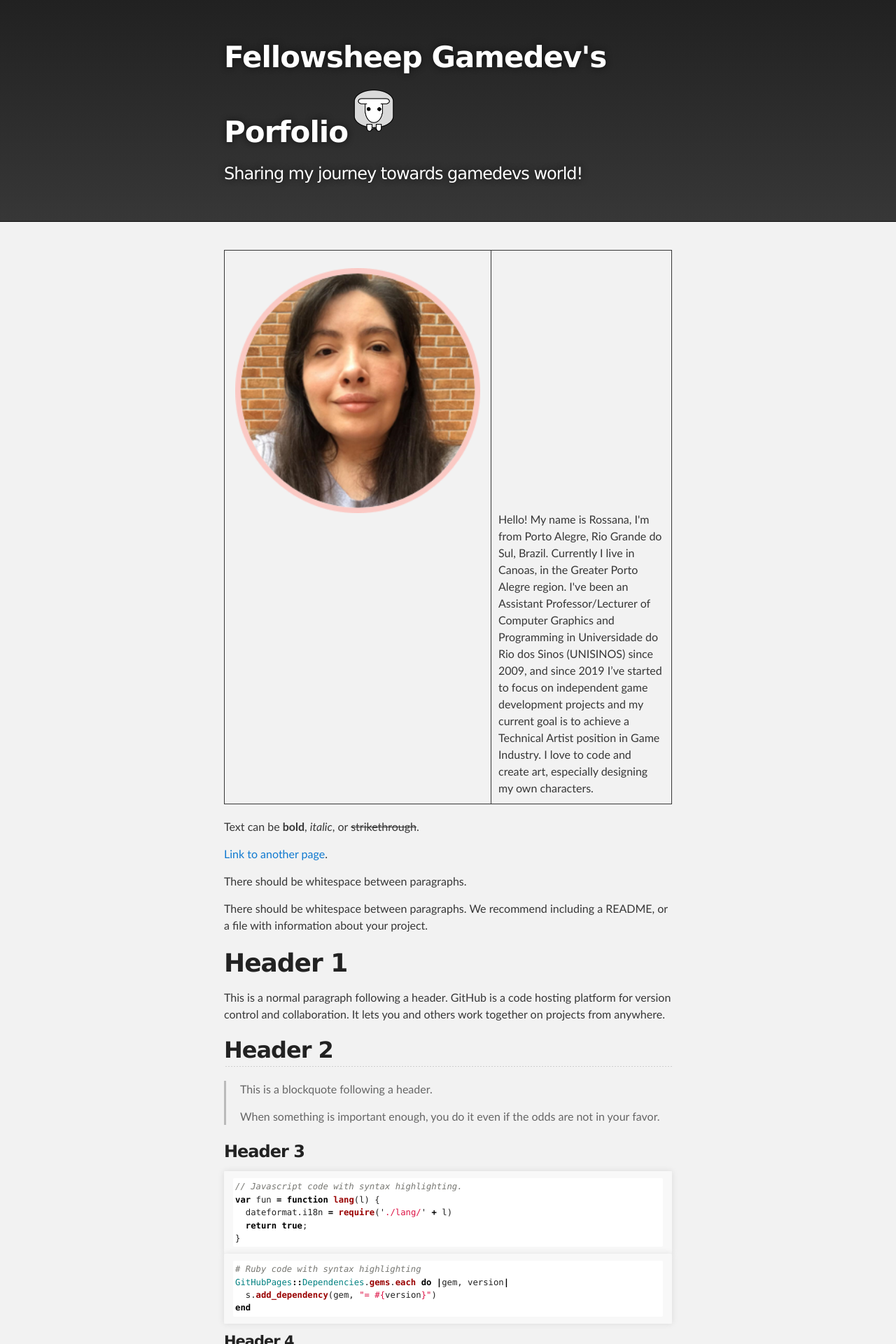
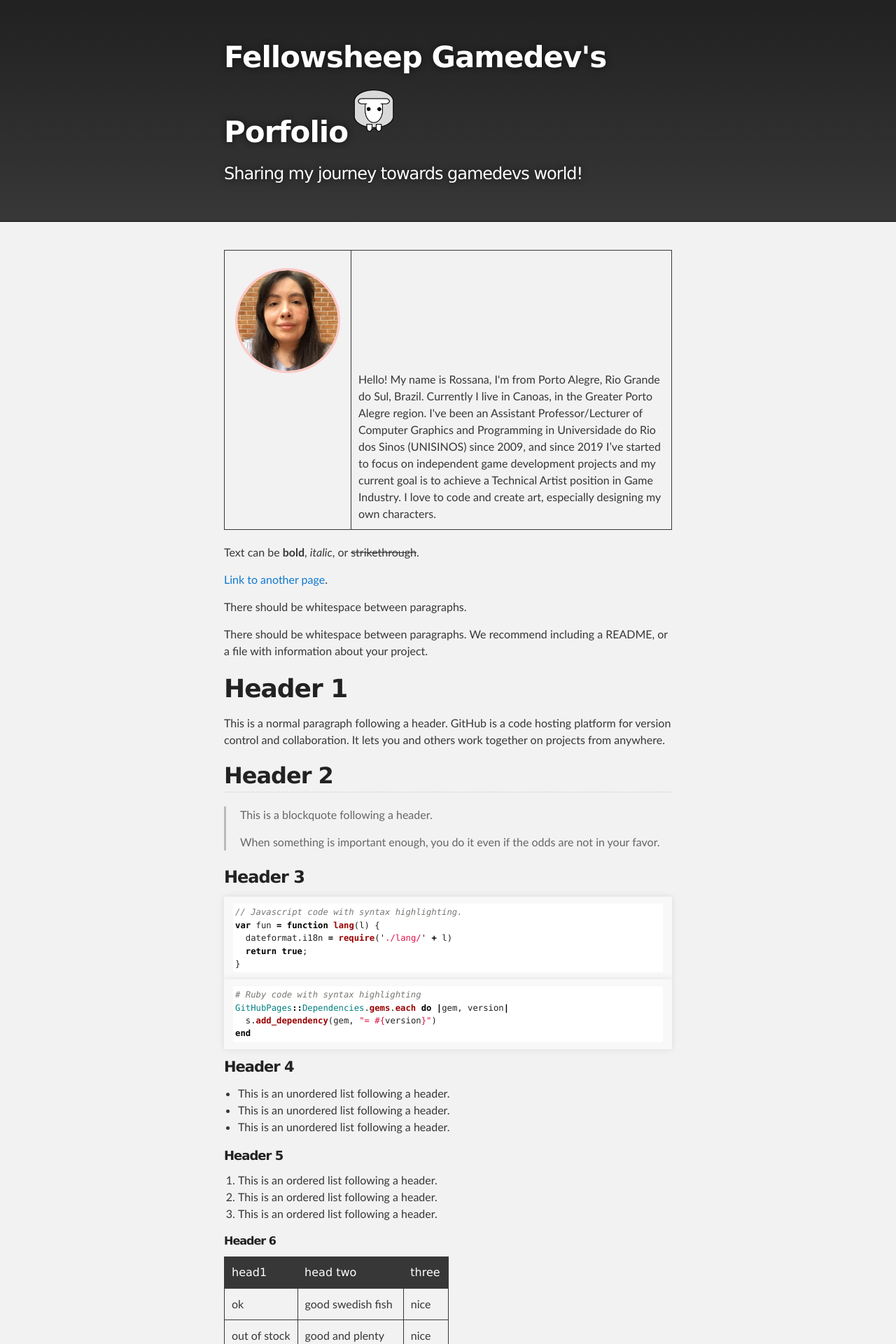
Before and after one commit to fellowsheep/fellowsheep.github.io, a Jekyll site: the page built from index.md, in a window 1280 px wide. Shown: the top 1920 px of the page at 70% size. Built offline with Jekyll 4.4.1, drawn with Linux system fonts in a browser that asks for light colours; our own code applies the rules of GitHub Pages for plain Markdown files.

Commit message:
Update index.md

```diff
--- a/index.md
+++ b/index.md
@@ -1,6 +1,6 @@
 <table border="0">
   <tr>
-    <td> <img src="assets/images/Rossana.png" width="350px"> </td>
+    <td> <img src="assets/images/Rossana.png" width="150px"> </td>
     <td> Hello! My name is Rossana, I'm from Porto Alegre, Rio Grande do Sul, Brazil. Currently I live in Canoas, in the Greater Porto Alegre region. I've been an Assistant Professor/Lecturer of Computer Graphics and Programming in Universidade do Rio dos Sinos (UNISINOS) since 2009, and since 2019 I’ve started to focus on independent game development projects and my current goal is to achieve a Technical Artist position in Game Industry. I love to code and create art, especially designing my own characters.</td>
   </tr>
   </table>
```
